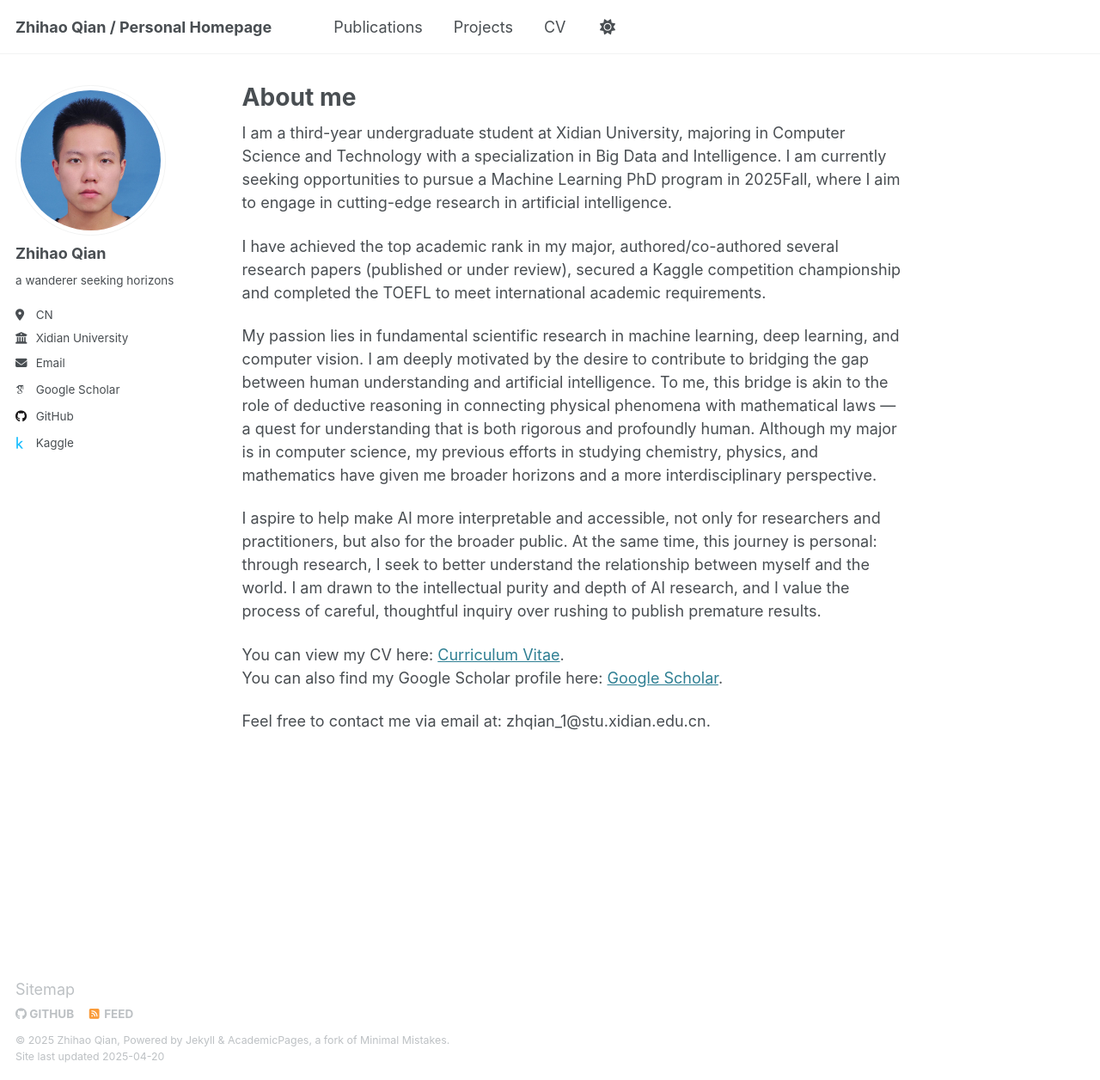
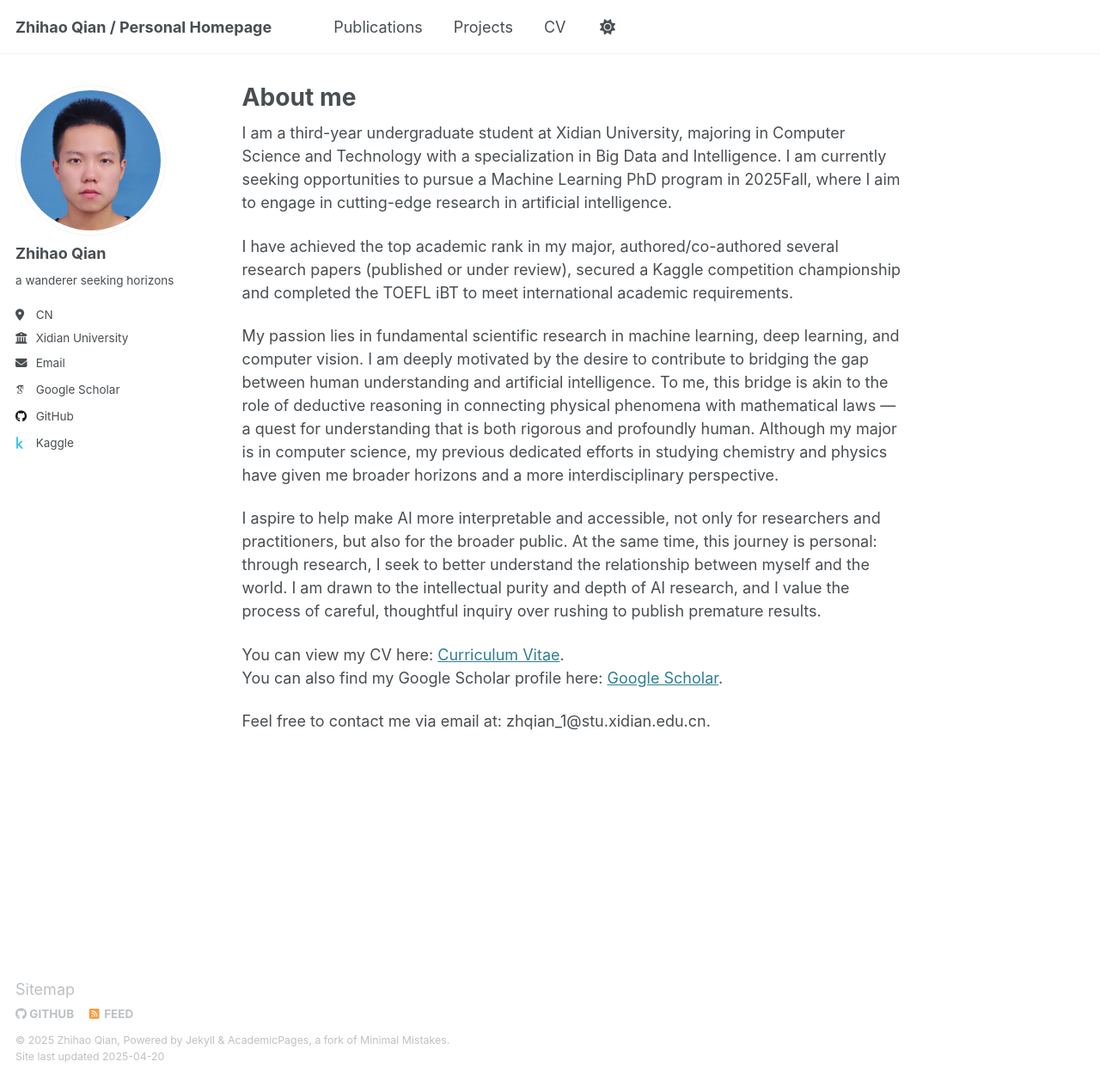
Before and after one commit to Dualego00/Dualego00.github.io, a Jekyll site: the page built from _pages/about.md, in a window 1280 px wide and 1256 px high. Shown: the whole window at 86% size. Built offline with Jekyll 4.4.1, drawn with Linux system fonts in a browser that asks for light colours; some web fonts are replaced.

Commit message:
Update about.md

```diff
--- a/_pages/about.md
+++ b/_pages/about.md
@@ -9,9 +9,9 @@
 
 I am a third-year undergraduate student at Xidian University, majoring in Computer Science and Technology with a specialization in Big Data and Intelligence. I am currently seeking opportunities to pursue a Machine Learning PhD program in 2025Fall, where I aim to engage in cutting-edge research in artificial intelligence.
 
-I have achieved the top academic rank in my major, authored/co-authored several research papers (published or under review), secured a Kaggle competition championship and completed the TOEFL to meet international academic requirements.
+I have achieved the top academic rank in my major, authored/co-authored several research papers (published or under review), secured a Kaggle competition championship and completed the TOEFL iBT to meet international academic requirements.
 
-My passion lies in fundamental scientific research in machine learning, deep learning, and computer vision. I am deeply motivated by the desire to contribute to bridging the gap between human understanding and artificial intelligence. To me, this bridge is akin to the role of deductive reasoning in connecting physical phenomena with mathematical laws — a quest for understanding that is both rigorous and profoundly human. Although my major is in computer science, my previous efforts in studying chemistry, physics, and mathematics have given me broader horizons and a more interdisciplinary perspective.
+My passion lies in fundamental scientific research in machine learning, deep learning, and computer vision. I am deeply motivated by the desire to contribute to bridging the gap between human understanding and artificial intelligence. To me, this bridge is akin to the role of deductive reasoning in connecting physical phenomena with mathematical laws — a quest for understanding that is both rigorous and profoundly human. Although my major is in computer science, my previous dedicated efforts in studying chemistry and physics have given me broader horizons and a more interdisciplinary perspective.
 
 I aspire to help make AI more interpretable and accessible, not only for researchers and practitioners, but also for the broader public. At the same time, this journey is personal: through research, I seek to better understand the relationship between myself and the world. I am drawn to the intellectual purity and depth of AI research, and I value the process of careful, thoughtful inquiry over rushing to publish premature results.
 
```
